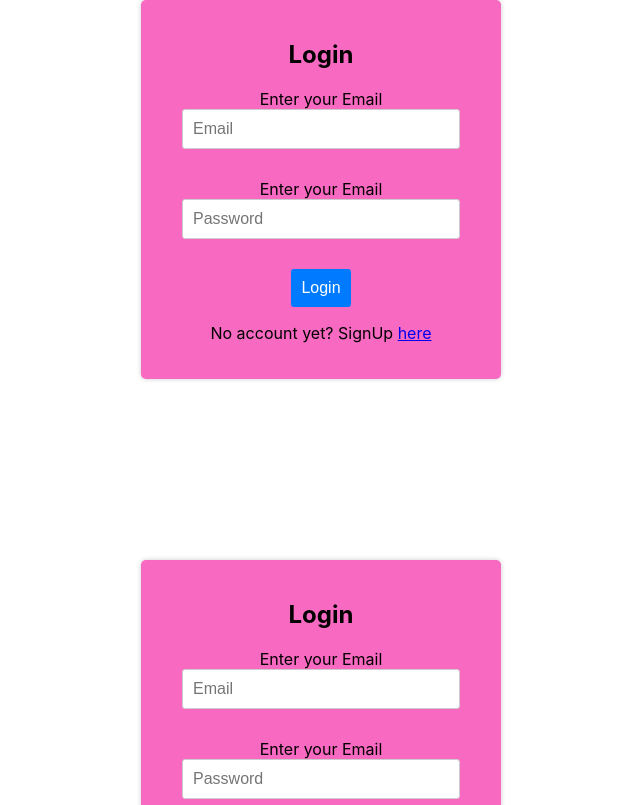
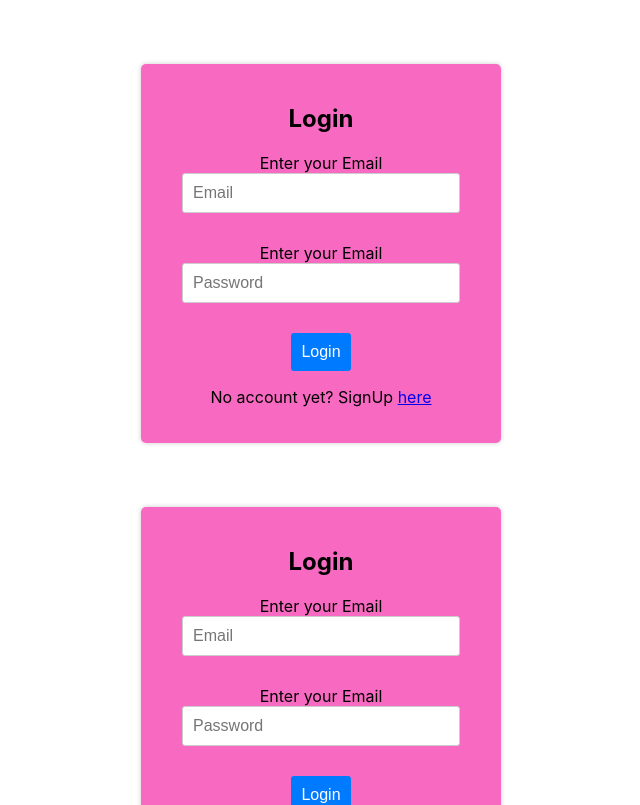
Before and after one commit to moromoke01/imageGallery, a React (Create React App) app: page /Login in a window 1280 px wide. Shown: the top 805 px of the page, without its empty margins (319-959 px from the left). Built offline with nearby package versions, Linux system fonts and the light colour scheme.

Commit message:
Update Auth.css

```diff
--- a/src/Components/Auth/Auth.css
+++ b/src/Components/Auth/Auth.css
@@ -3,8 +3,7 @@
 .auth-container {
     /* align-items: center;
     justify-content: center; */
-    height: 70vh;
-    width: 100%;
+   margin-block-start: 4em;
 
   }
 
```
